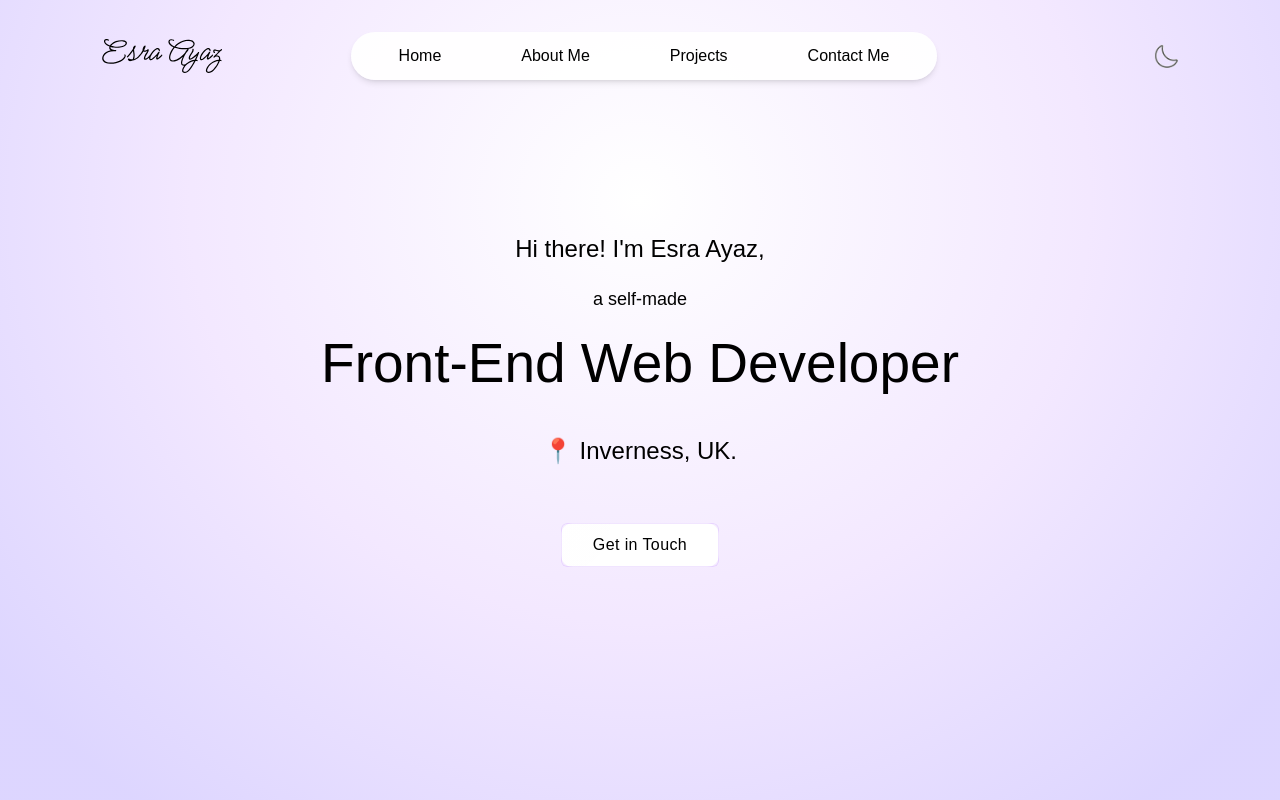
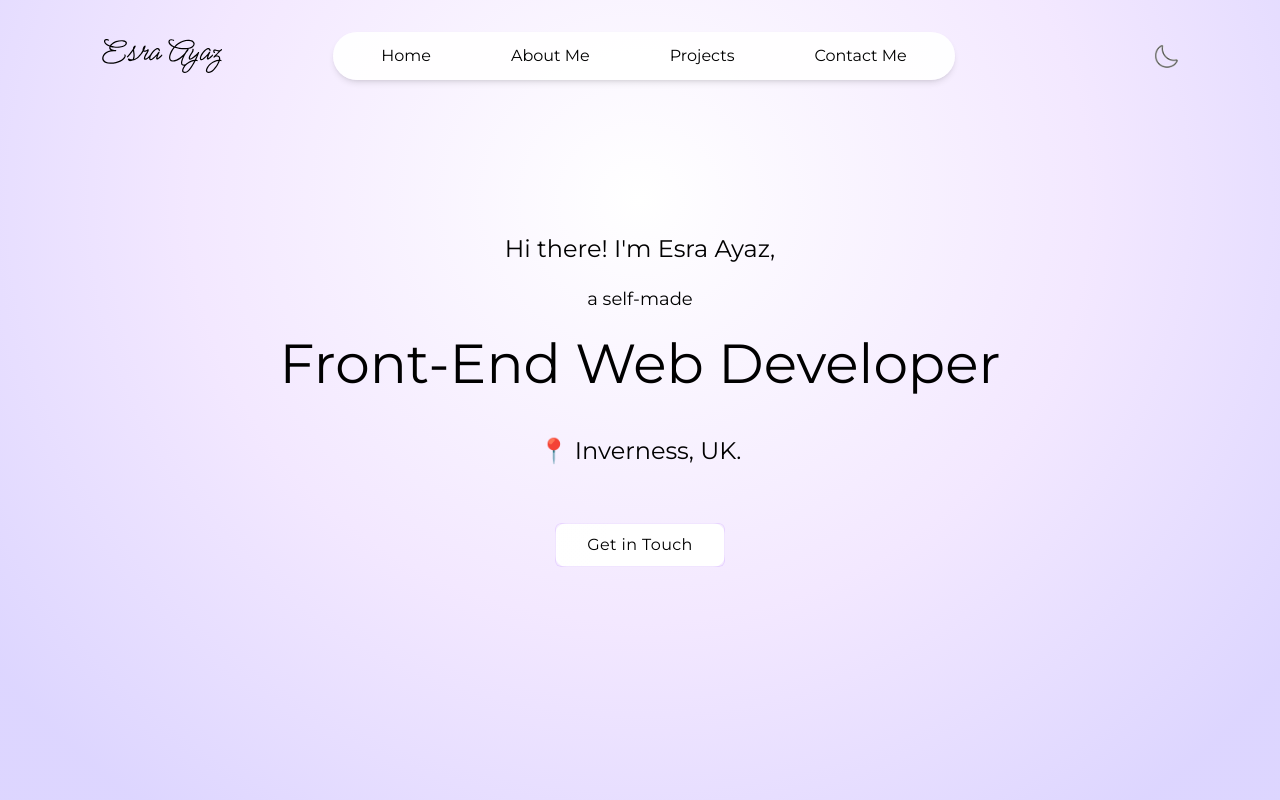
Before and after one commit to esraayaz/main-website, a Next.js app: page / in a window 1280 px wide. Shown: the top 800 px of the page. Built offline with nearby package versions, Linux system fonts and the light colour scheme; a web font is replaced by a local one.

Commit message:
New font style added 💻

```diff
--- a/app/layout.js
+++ b/app/layout.js
@@ -1,14 +1,11 @@
-import { Outfit, Ovo } from "next/font/google";
+import { Montserrat } from "next/font/google";
 import "./globals.css";
 
-const outfit = Outfit({
+const montserrat = Montserrat({
   subsets: ["latin"],
-  weight: ["400", "500", "600", "700"],
-});
-
-const ovo = Ovo({
-  subsets: ["latin"],
-  weight: ["400"],
+  weight: ["100", "200", "300", "400", "500", "600", "700", "800", "900"],
+  style: ["normal", "italic"],
+  variable: "--font-montserrat",
 });
 
 export const metadata = {
@@ -19,9 +16,7 @@ export const metadata = {
 export default function RootLayout({ children }) {
   return (
     <html lang="en" className="scroll-smooth">
-      <body
-        className={`${ovo.className} ${outfit.className} antialiased overflow-x-hidden`}
-      >
+      <body className={`${montserrat.className} antialiased overflow-x-hidden`}>
         {children}
       </body>
     </html>
```
